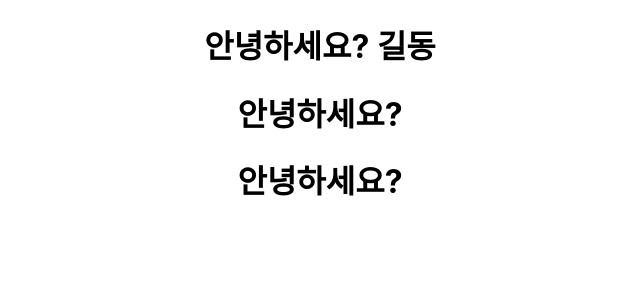
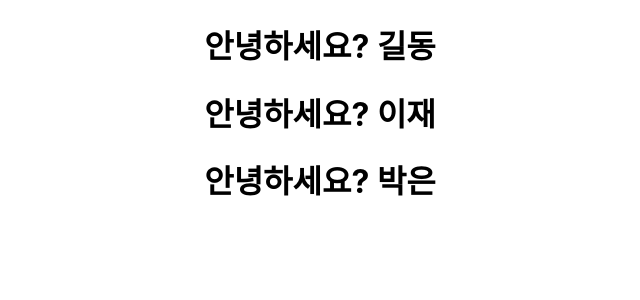
Before and after one commit to osparking/react-typescript-app, a React (Create React App) app: page / in a window 1280 px wide. Shown: the top 300 px of the page, without its empty margins (320-960 px from the left). Built offline with nearby package versions, Linux system fonts and the light colour scheme.

Commit message:
pass person(name) to greeter compo

```diff
--- a/src/App.tsx
+++ b/src/App.tsx
@@ -9,8 +9,8 @@ function App() {
   return (
     <div className="App">
       <Greeter person="길동"/>
-      <Greeter />
-      <Greeter />
+      <Greeter person="이재"/>
+      <Greeter person="박은"/>
     </div>
   );
 }
```
